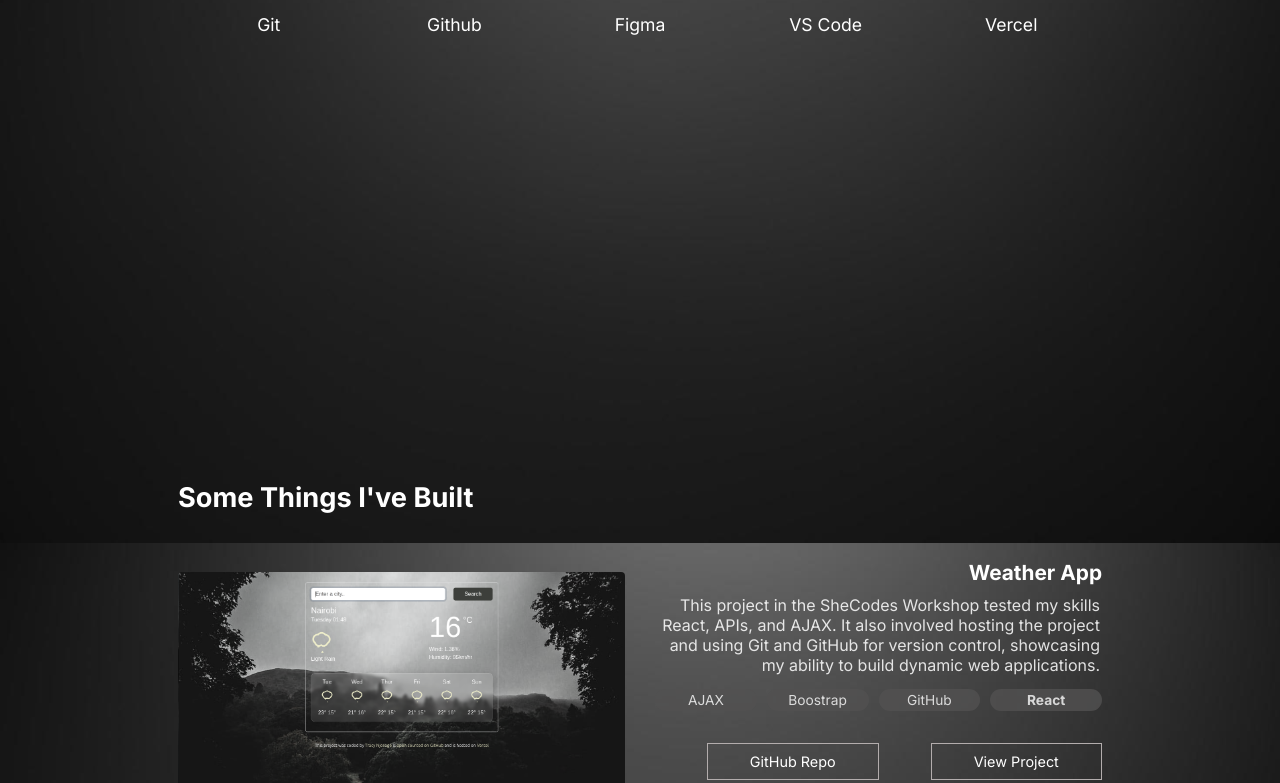
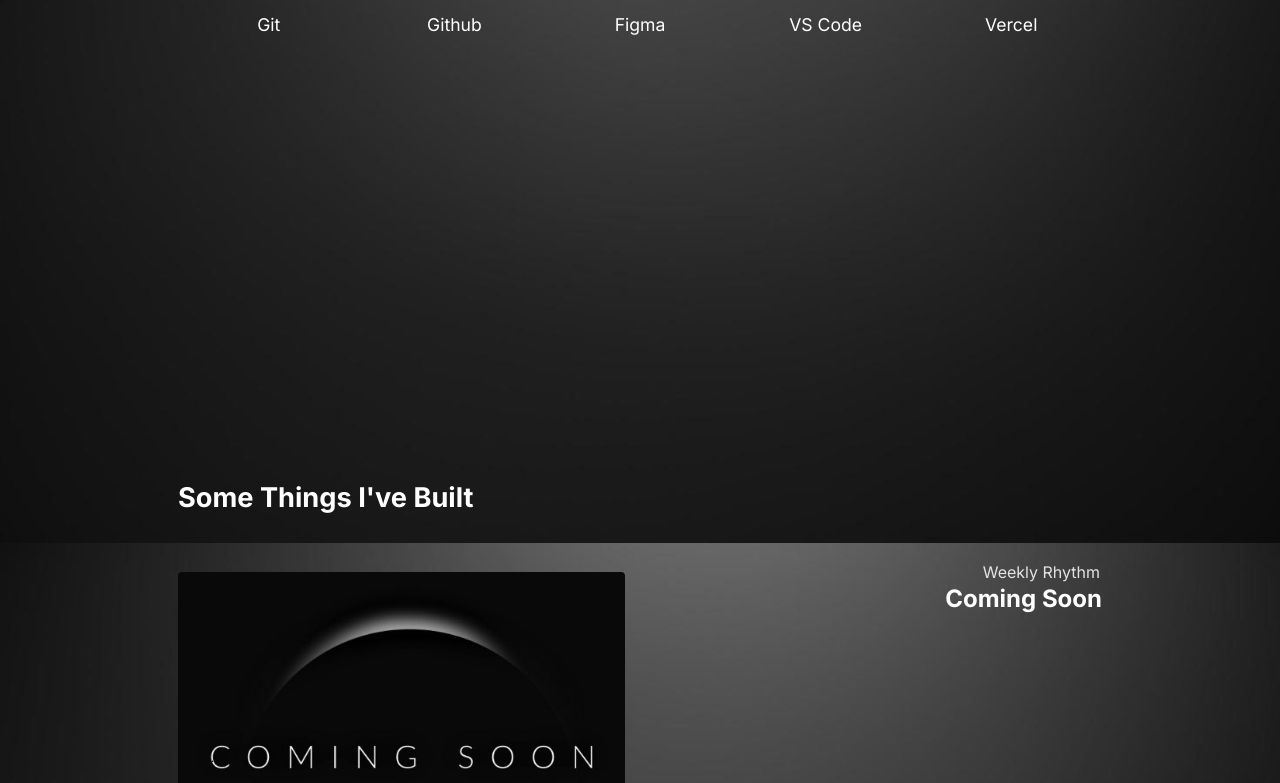
Before and after one commit to 26TracyNjoroge/tracy-dev-portfolio, a React (Create React App) app: page / in a window 1280 px wide. Shown: the part 2017-2800 px from the top of the page. Built offline with nearby package versions, Linux system fonts and the light colour scheme.

Commit message:
Edit the project section

```diff
--- a/src/components/Projects.css
+++ b/src/components/Projects.css
@@ -134,7 +134,7 @@
     }
 
     .Projects .Project-description {
-        background-image: linear-gradient(rgba(0,0,0,0.8), rgba(0,0,0,0.8)), url(../images/weatherapp.png);
+        background-image: linear-gradient(rgba(0,0,0,0.8), rgba(0,0,0,0.8)), url(../images/soon.jpg);
         background-repeat: no-repeat;
         background-size: cover;
         background-position: center;
--- a/src/components/Projects.js
+++ b/src/components/Projects.js
@@ -1,5 +1,5 @@
 import React from "react";
-import weatherapp from "../images/weatherapp.png";
+import soon from "../images/soon.jpg";
 import "../components/Projects.css";
 
 export default function Projects() {
@@ -7,9 +7,9 @@ export default function Projects() {
         <div className="Projects" id="projects">
             <h3>Some Things I've Built</h3>
             <div className="Projects-sect">
-                <img src={weatherapp} alt="Weather App" className="Projects-image"/>
+                <img src={soon} alt="Weather App" className="Projects-image"/>
                 <div className="Project-description Project-description-right">
-                    <h4>Weather App</h4>
+                    {/* <h4>Weather App</h4>
                     <p>This project in the SheCodes Workshop tested my skills React, APIs, and AJAX. It also involved hosting the project and using Git and GitHub for version control, showcasing my ability to build dynamic web applications.</p>
                     <ul className="Project-skills-right">
                         <li>AJAX</li>
@@ -24,14 +24,15 @@ export default function Projects() {
                         <div className="Project-link-right">
                             View Project
                         </div>
-                    </div>
-
+                    </div> */}
+                    <p>Weekly Rhythm</p>
+                   <h2>Coming Soon</h2>
                 </div>
             </div>
 
             <div className="Projects-sect">
                 <div className="Project-description">
-                    <h4>Weather App</h4>
+                    {/* <h4>Weather App</h4>
                     <p>This project in the SheCodes Workshop tested my skills React, APIs, and AJAX. It also involved hosting the project and using Git and GitHub for version control, showcasing my ability to build dynamic web applications.</p>
                     <ul>
                         <li>AJAX</li>
@@ -46,16 +47,18 @@ export default function Projects() {
                         <div className="Project-link">
                             View Project
                         </div>
-                    </div>
+                    </div> */}
+                   <p>Sonnie Nails & Makeup Artistry</p>
+                   <h2>Coming Soon</h2>
 
                 </div>
-                <img src={weatherapp} alt="Weather App" className="Projects-image"/>
+                <img src={soon} alt="Weather App" className="Projects-image"/>
             </div>
 
             <div className="Projects-sect">
-                <img src={weatherapp} alt="Weather App" className="Projects-image"/>
+                <img src={soon} alt="Weather App" className="Projects-image"/>
                 <div className="Project-description Project-description-right">
-                    <h4>Weather App</h4>
+                    {/* <h4>Weather App</h4>
                     <p>This project in the SheCodes Workshop tested my skills React, APIs, and AJAX. It also involved hosting the project and using Git and GitHub for version control, showcasing my ability to build dynamic web applications.</p>
                     <ul className="Project-skills-right">
                         <li>AJAX</li>
@@ -70,7 +73,9 @@ export default function Projects() {
                         <div className="Project-link-right">
                             View Project
                         </div>
-                    </div>
+                    </div> */}
+                   <p>PoultryPal</p>
+                   <h2>Coming Soon</h2>
 
                 </div>
             </div>
```
Also changed, not shown: src/images/soon.jpg (added).
